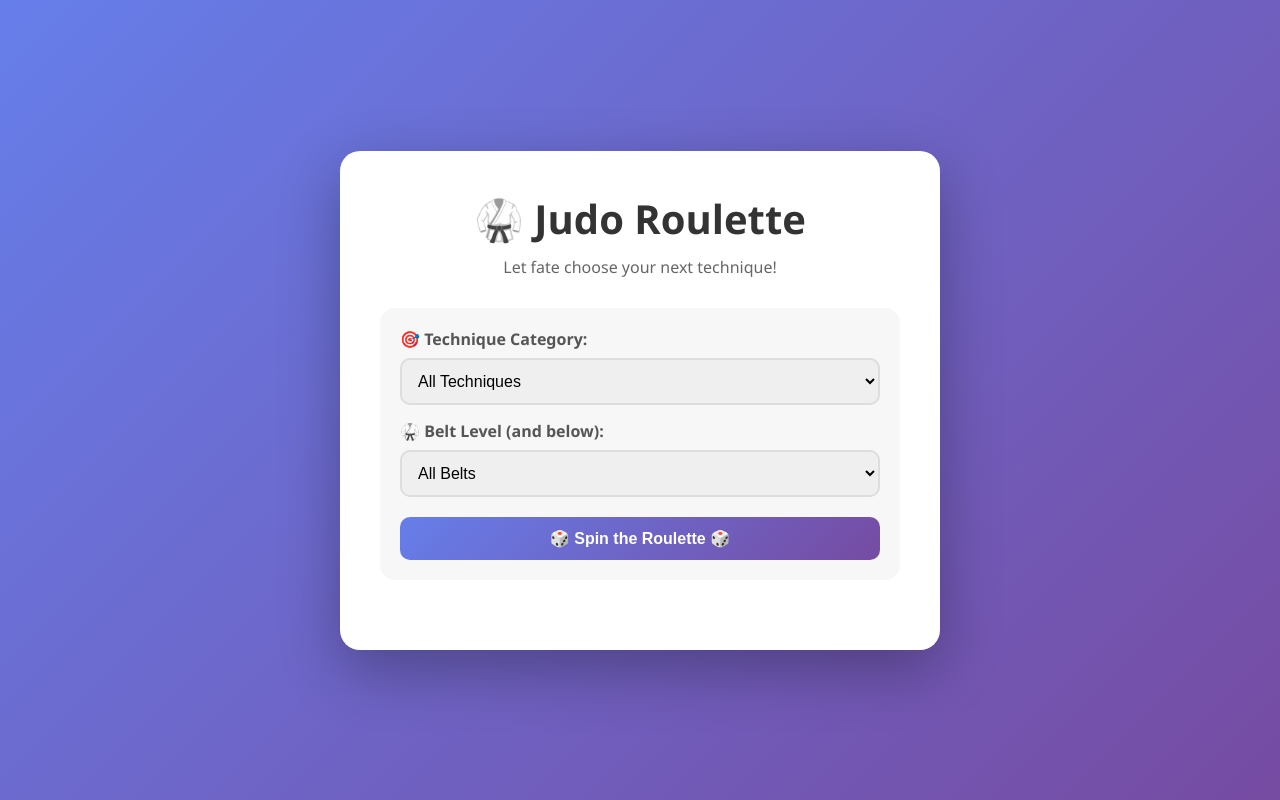
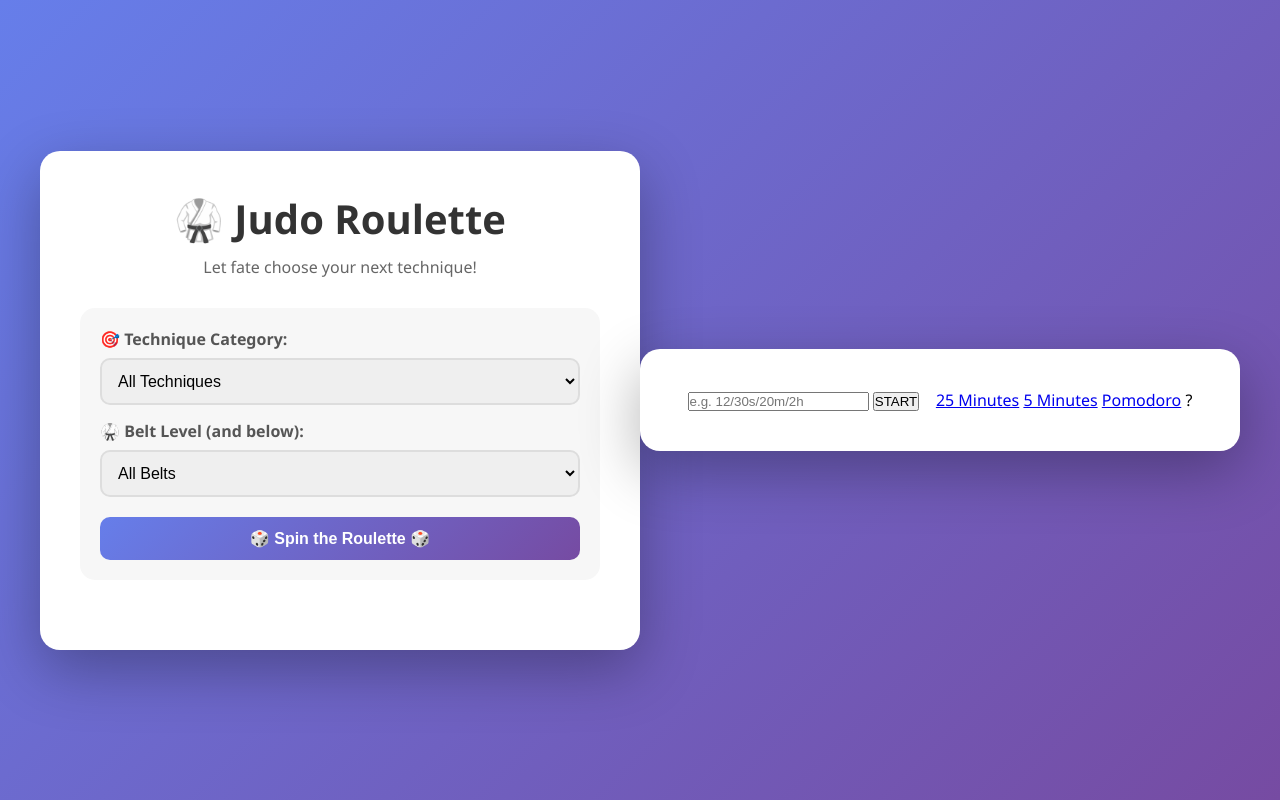
Before and after one commit to NotNulls/judo_roulette, a Flask app: page / in a window 1280 px wide. Run offline with Flask 3, Linux system fonts and the light colour scheme.

Commit message:
Formated index.html

```diff
--- a/app/templates/index.html
+++ b/app/templates/index.html
@@ -7,7 +7,6 @@
       <link rel="stylesheet" href="{{ url_for('static', filename='style.css') }}">
    </head>
    <body>
-
       <!--    <div class="container">-->
       <!--        <h3>Welcome to TimerTimer, a simple timer</h3><br>-->
       <!--    <p><b>You can use it in three ways:</b><br><br>-->
@@ -20,11 +19,9 @@
       <!--      For more information, see the link at the bottom right. Have a nice day!-->
       <!--    </p>-->
       <!--    </div>-->
-
       <div class="container">
          <h1>🥋 Judo Roulette</h1>
          <p class="subtitle">Let fate choose your next technique!</p>
-
          <div class="filters">
             <div class="filter-group">
                <label>🎯 Technique Category:</label>
@@ -34,7 +31,6 @@
                   <option value="tachi-waza">Only Tachi-Waza (Standing)</option>
                </select>
             </div>
-
             <div class="filter-group">
                <label>🥋 Belt Level (and below):</label>
                <select id="belt">
@@ -44,40 +40,38 @@
                   {% endfor %}
                </select>
             </div>
-
             <button onclick="spinRoulette()">🎲 Spin the Roulette 🎲</button>
          </div>
-
          <div id="loading" class="loading">
             <p>🎯 Choosing technique...</p>
          </div>
-
          <div id="result" class="result">
             <div class="technique-name" id="techniqueName"></div>
             <div class="technique-details">
                <span id="techniqueCategory"></span>
-                <span>Belt: <span id="techniqueBelt"></span></span>
+               <span>Belt:
+               <span id="techniqueBelt"></span>
+               </span>
             </div>
          </div>
       </div>
-
-<!--    <div>-->
-<!--    <form method="POST" action="{{ url_for('main.custom') }}" style="display:inline">-->
-<!--        <input name="time" class="time-input" placeholder="e.g. 12/30s/20m/2h">-->
-<!--        <input type="submit" class="startButton" value="START">-->
-<!--    </form>-->
-<!--    &nbsp;&nbsp;-->
-<!--    <a class="workButton" href="{{ url_for('main.minutes', num=25) }}">25 Minutes</a>-->
-<!--    <a class="restButton" href="{{ url_for('main.minutes', num=5) }}">5 Minutes</a>-->
-<!--    <a class="pomodoro" href="https://greyli.github.io/pomodoro" target="_blank">Pomodoro</a>-->
-<!--    <a class="helpButton" id="help-btn">?</a>-->
-
-<!--    {% for message in get_flashed_messages() %}-->
-<!--    <div class="alert-info">-->
-<!--        {{ message }}-->
-<!--    </div>-->
+      <!-- This closes the first container -->
+      <div class="container">
+         <form method="POST" action="{{ url_for('main.custom') }}" style="display:inline">
+            <input name="time" class="time-input" placeholder="e.g. 12/30s/20m/2h">
+            <input type="submit" class="startButton" value="START">
+         </form>
+         &nbsp;&nbsp;
+         <a class="workButton" href="{{ url_for('main.minutes', num=25) }}">25 Minutes</a>
+         <a class="restButton" href="{{ url_for('main.minutes', num=5) }}">5 Minutes</a>
+         <a class="pomodoro" href="https://greyli.github.io/pomodoro" target="_blank">Pomodoro</a>
+         <a class="helpButton" id="help-btn">?</a>
+         {% for message in get_flashed_messages() %}
+         <div class="alert-info">
+            {{ message }}
+         </div>
          {% endfor %}
-
+      </div>
       <script>
          async function spinRoulette() {
              const category = document.getElementById('category').value;
```
Lines whose indentation alone changed are shown as unchanged.
